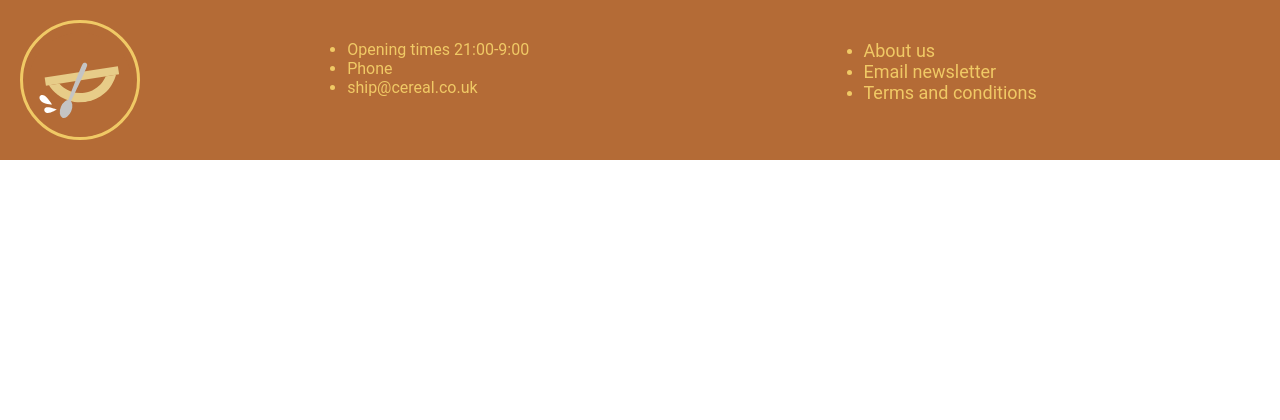
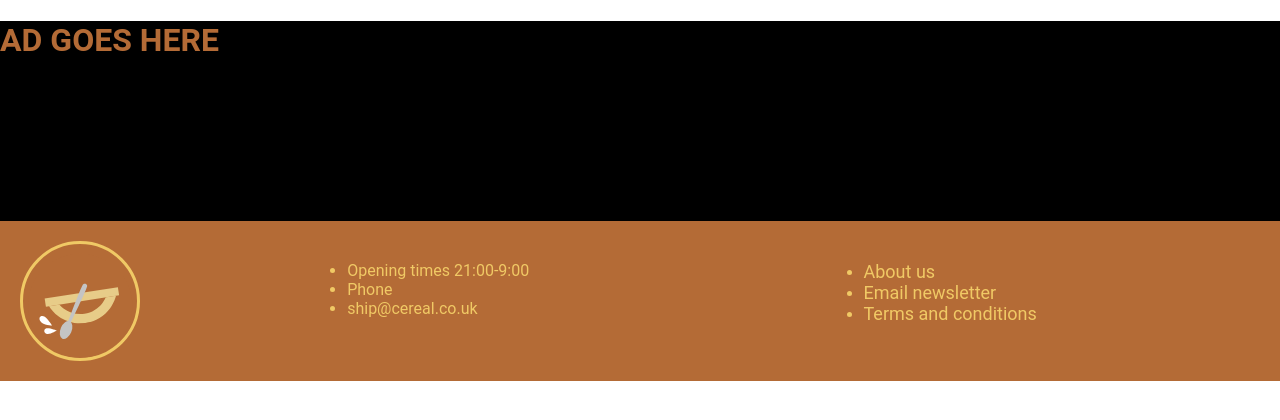
Before and after one commit to DongusJr/Ship_O_Cereal_H17, a Django app: page / in a window 1280 px wide. Shown: the part 161-581 px from the top of the page. Run offline with Django 3.2, Linux system fonts and the light colour scheme; data that the repository does not hold is empty.

Commit message:
Ad seciton and div breaker

```diff
--- a/static/css/landing_style.css
+++ b/static/css/landing_style.css
@@ -21,3 +21,19 @@
     margin-left: auto;
     margin-right: auto;
 }
+
+.tag_div {
+    display:flex;
+    flex-direction: row;
+}
+
+.tag_name {
+    background-color: var(--light);
+    padding-left: 1rem;
+}
+
+.ad_section{
+    width: 100%;
+    height: 25%;
+    background-color: black;
+}
--- a/static/css/main_page_style.css
+++ b/static/css/main_page_style.css
@@ -74,11 +74,10 @@ header h1 {
     text-align: center;
 }
 
-/* TODO: placeholder text needs to disappear*/
-
 .product-list {
     display: flex;
     justify-content: start;
+    background-color: #f5f5f5;
 }
 
 .product-list img {
--- a/templates/main_page.html
+++ b/templates/main_page.html
@@ -1,8 +1,16 @@
 {% extends 'base_page.html' %}
 {% block content %}
+<link rel="stylesheet" href="../static/css/landing_style.css">
+
+<div class="ad_section">
+    <h1>AD GOES HERE</h1>
+</div>
+
     {% for tag, products in  tags_with_products.items %}
-        <a href="/products?tag={{ tag.name }}"><h1>{{ tag.name }}</h1></a>
-        <div style="display:flex; flex-direction: row;">
+        <div class="tag_name">
+            <a href="/products?tag={{ tag.name }}"><h1>{{ tag.name }}</h1></a>
+        </div>
+        <div class="tag_div">
         {% for product in products %}
                     {% include 'proto_products/proto_landing_product.html' with product=product %}
         {% endfor %}
```
